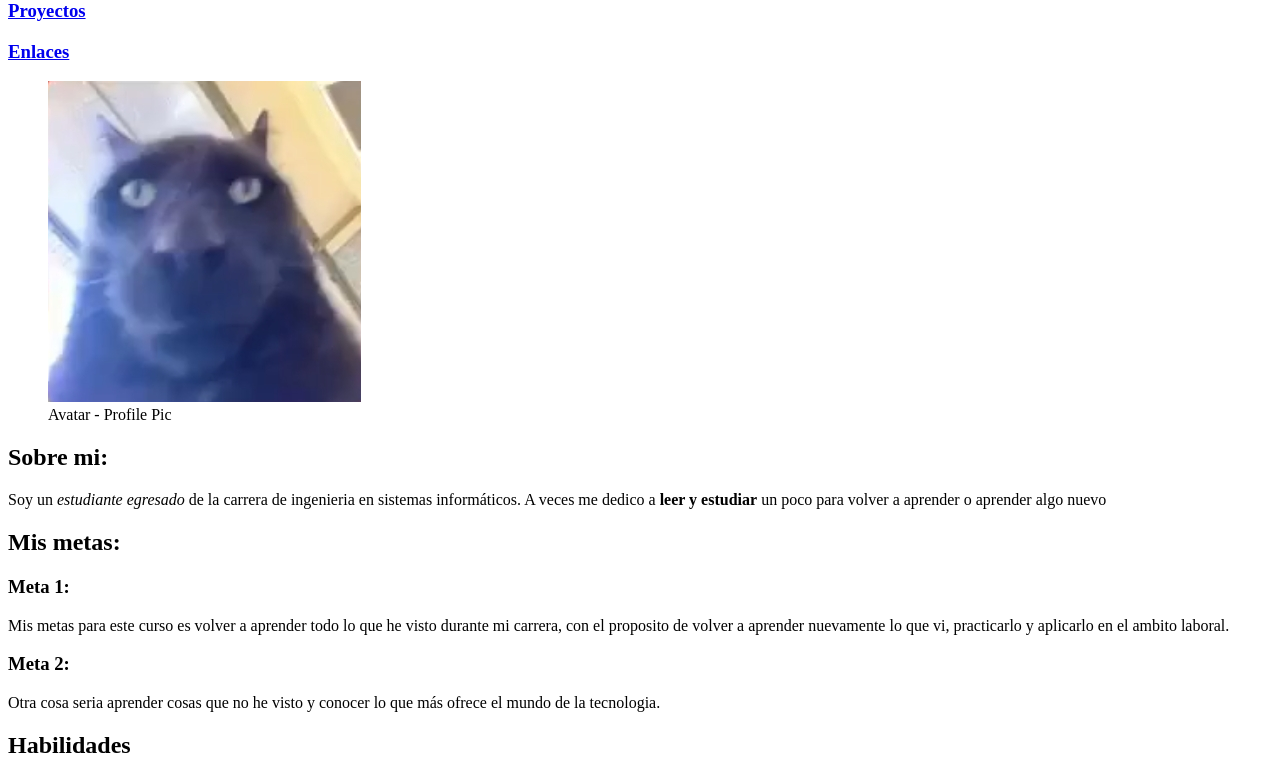
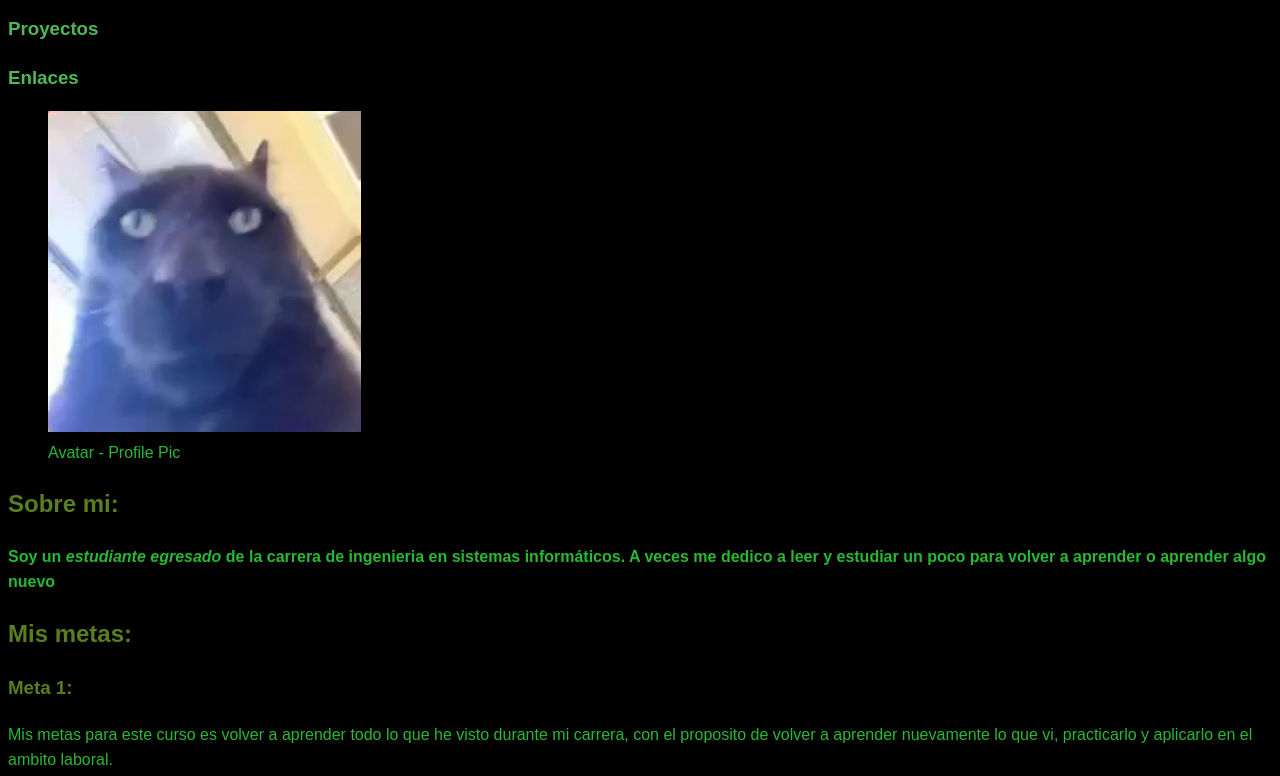
Before and after one commit to Galla113/Mi-repositorio-FUSALMO, a plain HTML site: page index.html in a window 1280 px wide. Shown: the part 80-856 px from the top of the page. Drawn offline with Linux system fonts and the light colour scheme; a web font is replaced by a local one.

Commit message:
Agrega hoja de estilos con paleta y tipografía

```diff
--- /dev/null
+++ b/css/estilos.css
@@ -0,0 +1,31 @@
+:root {
+  --primario: #597e1d;
+  --secundario: #4eb858;
+  --acento: #baffc0;
+  --fondo: #000000;
+  --texto: #28b934;
+}
+
+body{
+  font-family: "Poppins", Arial, sans-serif;
+  font-size: 16px;
+  line-height: 1.6;
+  color: var(--texto);
+  background-color: var(--fondo);
+}
+
+h1, h2, h3 { color: var(--primario);}
+
+a { color: var(--secundario); text-decoration: none;}
+a:hover { color: var(--acento); text-decoration: underline;}
+
+.destacado {
+  font-family: "Science Gothic", sans-serif;
+  font-optical-sizing: auto;
+  font-weight: 800;
+  font-style: normal;
+  font-variation-settings:
+    "slnt" 0,
+    "wdth" 100,
+    "CTRS" 0;
+}
--- a/index.html
+++ b/index.html
@@ -4,6 +4,14 @@
 		<meta charset="UTF-8" />
 		<meta name="viewport" content="width=device-width, initial-scale=1.0" />
 		<title>Guillermo Antonio Arévalo Herrera</title>
+		<link rel="stylesheet" href="./css/estilos.css" />
+
+		<link rel="preconnect" href="https://fonts.googleapis.com" />
+		<link rel="preconnect" href="https://fonts.gstatic.com" crossorigin />
+		<link
+			href="https://fonts.googleapis.com/css2?family=Science+Gothic:wght@100..900&display=swap"
+			rel="stylesheet"
+		/>
 	</head>
 	<body>
 		<header>
@@ -17,13 +25,16 @@
 		<main>
 			<section id="sobre-mi">
 				<figure>
-					<img src="./img/6b54753ac5c545ee86e694473dbc696c~tplv-jj85edgx6n-image-origin.jpeg" alt="avatar-profile">
+					<img
+						src="./img/6b54753ac5c545ee86e694473dbc696c~tplv-jj85edgx6n-image-origin.jpeg"
+						alt="avatar-profile"
+					/>
 					<figcaption>Avatar - Profile Pic</figcaption>
 				</figure>
 				<!-- Encabezado: Sobre mi -->
 				<h2>Sobre mi:</h2>
 				<!-- Párrafo sobre mi -->
-				<p>
+				<p class="destacado">
 					Soy un <em>estudiante egresado</em> de la carrera de ingenieria en
 					sistemas informáticos. A veces me dedico a
 					<strong>leer y estudiar</strong> un poco para volver a aprender o
```
Also changed, not shown: contactos.html (+9 -1 lines), proyectos.html (+7 -0 lines).
